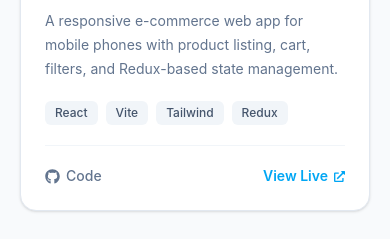
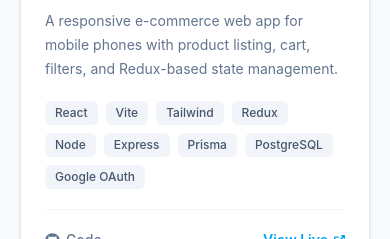
Before and after one commit to MokabbirMisho/mokabbir-portfolio, a React (Vite) app: page / in a window 390 px wide. Shown: the part 1360-1599 px from the top of the page. Built offline with nearby package versions, Linux system fonts and the light colour scheme.

Commit message:
fix: update NexaMobiles stack with backend technologies

```diff
--- a/src/data/portfolioData.js
+++ b/src/data/portfolioData.js
@@ -103,7 +103,7 @@
     category: "Full Stack",
     description:
       "A responsive e-commerce web app for mobile phones with product listing, cart, filters, and Redux-based state management.",
-    stack: ["React", "Vite", "Tailwind", "Redux"],
+    stack: ["React", "Vite", "Tailwind", "Redux", "Node", "Express", "Prisma", "PostgreSQL", "Google OAuth"],
     github: "https://github.com/MokabbirMisho",
     live: "https://nexamobiles.vercel.app/",
     thumbnail: "https://image.thum.io/get/width/1280/crop/720/noanimate/https://nexamobiles.vercel.app/",
```
